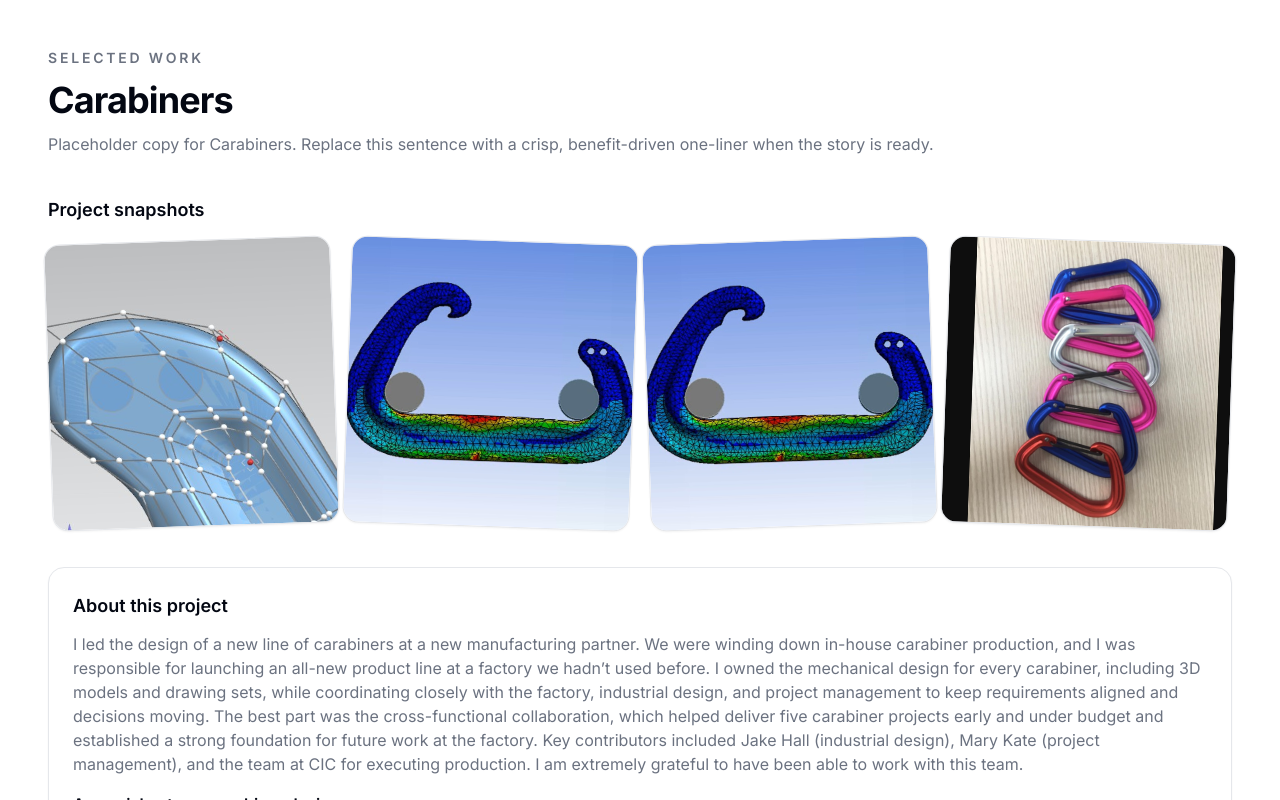
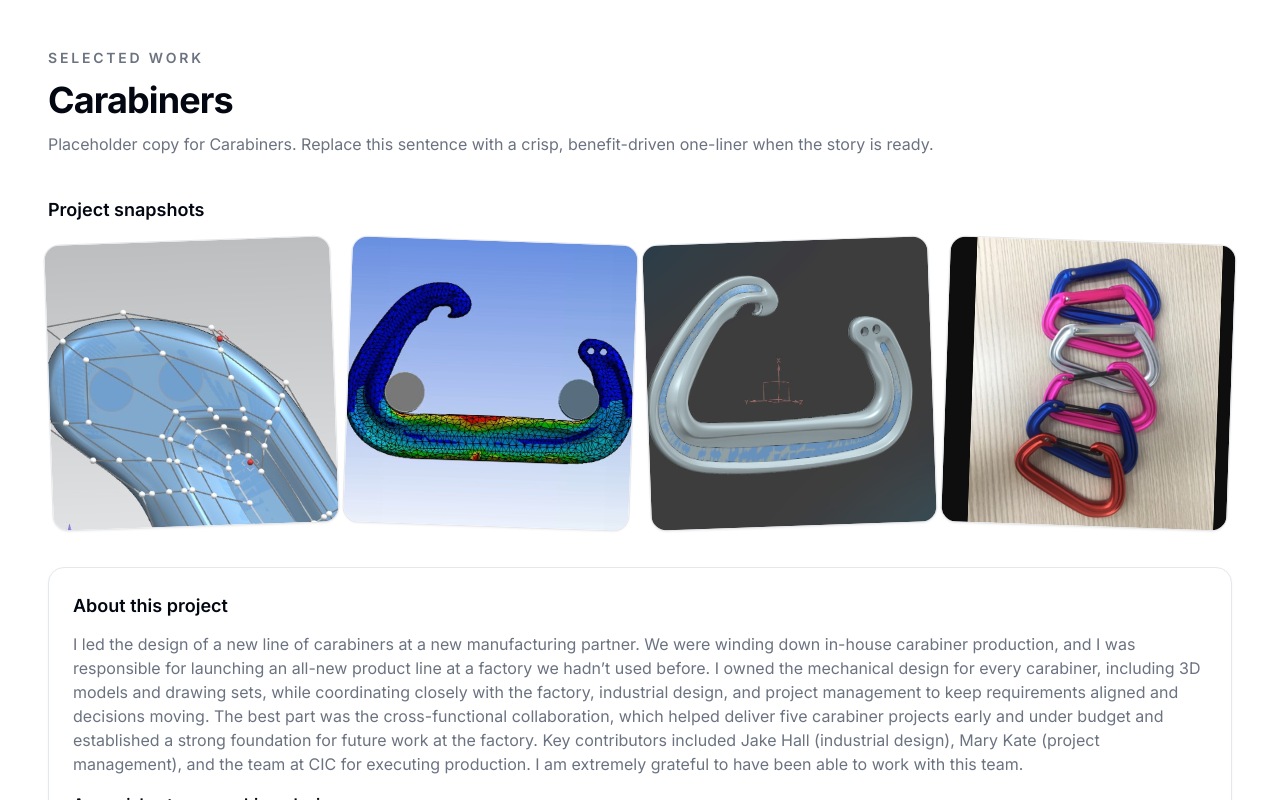
Before and after one commit to bakerjohnalex/resume, a Next.js app: page /projects/carabiners in a window 1280 px wide. Shown: the top 800 px of the page. Built offline with nearby package versions, Linux system fonts and the light colour scheme.

Commit message:
Update carabiners image source to biner3.jpg

```diff
--- a/src/data/projects/carabiners.ts
+++ b/src/data/projects/carabiners.ts
@@ -16,7 +16,7 @@ export const carabinersData = {
       alt: "Carabiners preview image two",
     },
     {
-      src: "/biner2.jpg",
+      src: "/biner3.jpg",
       alt: "Carabiners preview image three",
     },
     {
```
